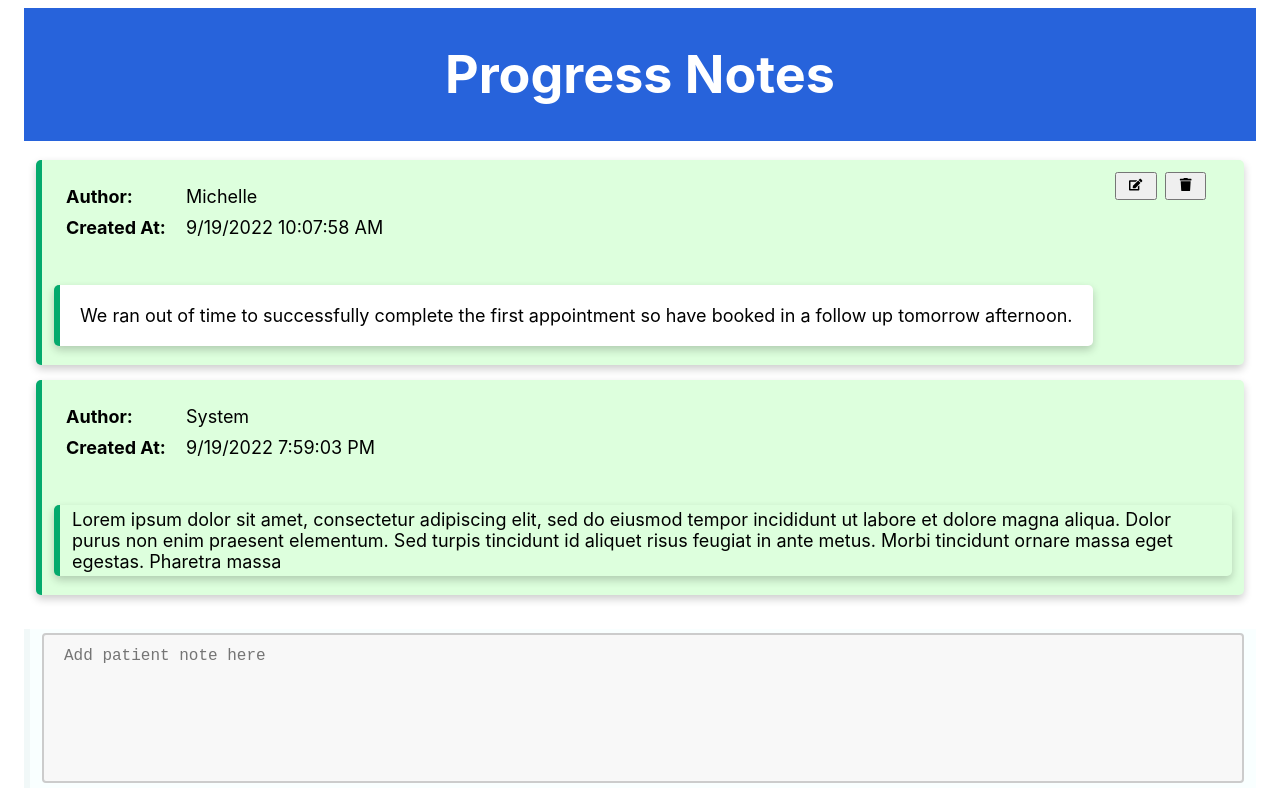
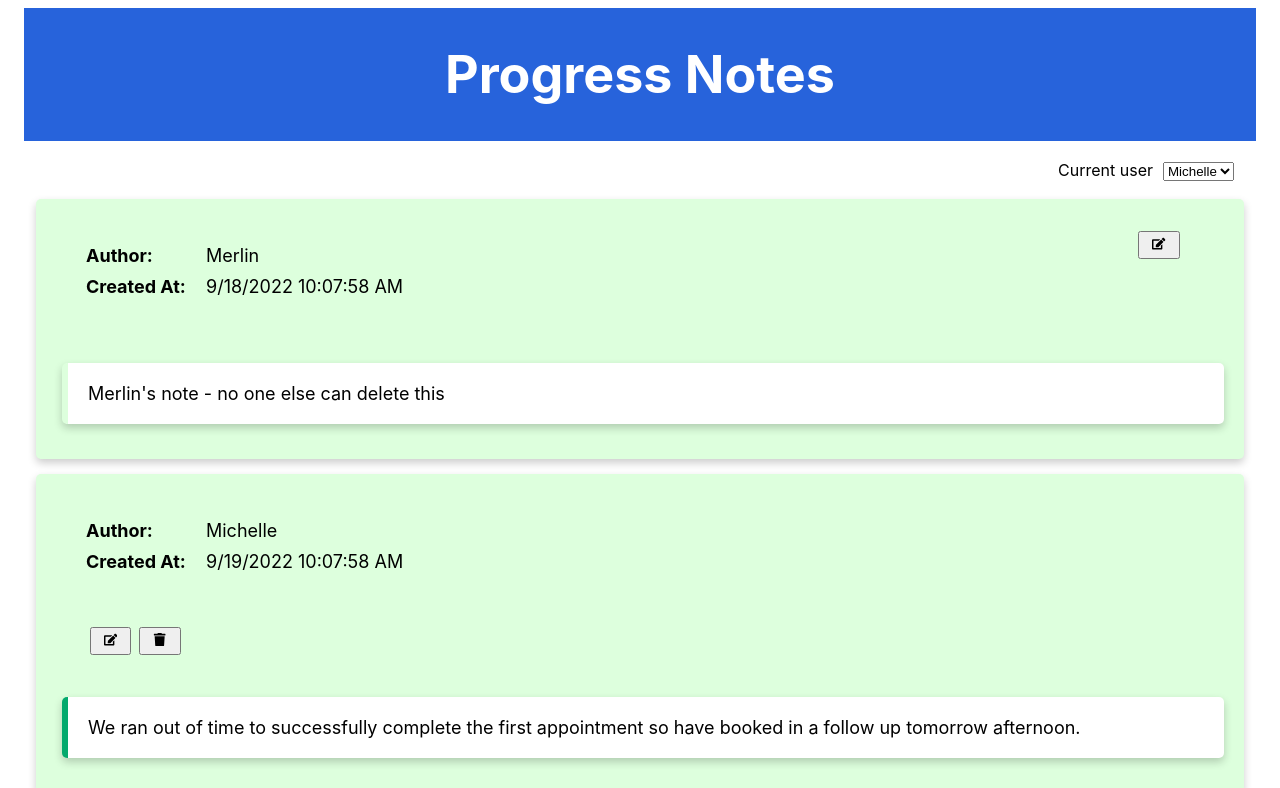
Before and after one commit to octoberclub/progress-notes-demo, a React (Create React App) app: page / in a window 1280 px wide. Shown: the top 788 px of the page. Built offline with nearby package versions, Linux system fonts and the light colour scheme; data requests are answered from the project's data file.

Commit message:
Add user switch

```diff
--- a/db.json
+++ b/db.json
@@ -12,7 +12,14 @@
       "createdAt": "2022-09-19T19:59:03.500Z",
       "author": "System",
       "authorType": "System",
-      "text": "Lorem ipsum dolor sit amet, consectetur adipiscing elit, sed do eiusmod tempor incididunt ut labore et dolore magna aliqua. Dolor purus non enim praesent elementum. Sed turpis tincidunt id aliquet risus feugiat in ante metus. Morbi tincidunt ornare massa eget egestas. Pharetra massa"
+      "text": "System Update: Patient uploaded a new questionnaire"
+    },
+    {
+      "id": 3,
+      "createdAt": "2022-09-18T10:07:58.680Z",
+      "author": "Merlin",
+      "authorType": "Clinician",
+      "text": "Merlin's note - no one else can delete this"
     }
   ],
   "users": [
--- a/src/App.css
+++ b/src/App.css
@@ -84,29 +84,29 @@ dt span {
 }
 
 .card {
-  display: flex;
-  flex-direction: row;
-  flex-wrap: wrap;
   box-shadow: 0 4px 8px 0 rgba(0, 0, 0, 0.2);
   transition: 0.3s;
   border-radius: 5px;
-  /* 5px rounded corners */
   background-color: #ddffdd;
-  border-left: 6px solid #04AA6D;
+  border-left: 6px solid #ddffdd;
   text-align: left;
   font-size: 18px;
+  padding: 20px;
+}
+
+.card-editable {
+  border-left: 6px solid #04AA6D;
 }
 
 .card-note-clinician {
-  text-align: left;
-  font-size: 18px;
+  flex-direction: row;
+  flex-basis: 100%;
   background-color:#fff;
-  padding: 20px;
 }
 
 .card-note-system {
-  text-align: left;
-  font-size: 18px;
+  flex-direction: row;
+  flex: 1;
   background-color: #ddffdd;
 }
 
@@ -114,7 +114,6 @@ dt span {
   box-shadow: 0 4px 8px 0 rgba(0, 0, 0, 0);
   transition: 0.3s;
   border-radius: 0px;
-  /* 5px rounded corners */
   background-color: #ddfcff32;
   border-left: 6px solid #16252708;
 }
@@ -125,16 +124,15 @@ dt span {
   box-shadow: 0 4px 8px 0 rgba(0, 0, 0, 0);
   transition: 0.3s;
   border-radius: 0px;
-  /* 5px rounded corners */
   background-color: #ddfcff32;
   border-left: 6px solid #16252708;
 }
 
 .note-info {
   display: flex;
-  flex-direction: column;
-  flex: 1;
-
+  flex-direction: row;
+  flex-basis: 90%;
+  flex-wrap: wrap;
 }
 
 .note-tools {
@@ -146,3 +144,11 @@ dt span {
 .card-note-clinician:hover {
   box-shadow: 0 8px 16px 0 rgba(0, 0, 0, 0.2);
 }
+
+.user-select {
+  text-align: right;
+  margin: 10px;
+}
+.user-label {
+  margin-right: 10px;
+}
--- a/src/App.tsx
+++ b/src/App.tsx
@@ -1,14 +1,21 @@
-import React from 'react';
+import React, { useState } from 'react';
+import UserContext from './UserContext';
 import './App.css';
 import ProgressNotes from './components/ProgressNotes';
+import { UserSelect } from './components/UserSelect';
 
 function App() {
+  const [user, setUser] = useState('Michelle');
+
   return (
     <div className="App">
       <header className="App-header">
         <h1>Progress Notes</h1>
       </header>
-      <ProgressNotes />
+      <UserContext.Provider value={{ user, setUser }}>
+        <UserSelect />
+        <ProgressNotes/>
+      </UserContext.Provider>
     </div>
   );
 }
--- /dev/null
+++ b/src/UserContext.tsx
@@ -0,0 +1,16 @@
+import React from "react";
+
+
+export interface UserContextType {
+    user: string;
+
+    // this is the type for state setters
+    setUser: React.Dispatch<React.SetStateAction<string>>;
+  }
+
+const UserContext = React.createContext({
+    user: '',
+    setUser: (user: string) => {}, // no-op default setter
+});
+
+export default UserContext;
--- a/src/components/NoteCard.tsx
+++ b/src/components/NoteCard.tsx
@@ -1,6 +1,7 @@
-import React, { useState } from "react";
+import React, { useState, useContext } from "react";
 import { FaEdit, FaTrash } from 'react-icons/fa';
 import classNames from 'classnames';
+import UserContext from '../UserContext';
 import deleteNote from "../api/DeleteNote";
 import { NoteAction, NoteProps } from "../reducers/NotesReducer";
 import EditNoteForm from "./EditNoteForm";
@@ -12,8 +13,13 @@ interface NoteCardProps {
 
 export default function NoteCard({ note, dispatch }: NoteCardProps) {
   const [isEditing, setIsEditing] = useState(false);
-  const canEdit = note.authorType!=="System";
+  const { user } = useContext(UserContext);
+
   const formattedDate = (date: Date) => `${date.toLocaleDateString()} ${date.toLocaleTimeString()}`;
+
+  // TODO needs a tidy up - ony edit / delete your own notes
+  const canEdit = note.authorType !== "System";
+  const canDelete = note.authorType !== "System" && note.author === user;
 
   const handleDeleteClick = () => {
     deleteNote(note.id, dispatch);
@@ -51,24 +57,32 @@ export default function NoteCard({ note, dispatch }: NoteCardProps) {
 
   const noteClass = classNames({
     card: true,
+    'card-editable': note.author===user,
     'card-note-system': note.authorType==='System',
     'card-note-clinician':note.authorType==='Clinician',
   });
 
   return (
+    <>
     <div className="card">
+      <div className="note-info">
         {renderNoteInfo(note)}
+                <div className="note-tools">
             {canEdit && (
-        <div className="note-tools">
               <button onClick={(handleEditClick)} aria-label='edit'>
                 <FaEdit />
               </button>
+            )}
+            {canDelete && (
               <button onClick={handleDeleteClick} aria-label='delete' disabled={note.authorType==="System"}>
                 <FaTrash />
               </button>
+            )}
           </div>
-      )}
+
+      </div>
       <div className={noteClass} onClick={(handleEditClick)}>{note.text}</div>
     </div>
+    </>
   );
 }
--- /dev/null
+++ b/src/components/UserSelect.tsx
@@ -0,0 +1,35 @@
+import React, { useContext, useEffect, useState } from "react";
+import UserContext from '../UserContext';
+
+export const UserSelect = () => {
+  const [users, setUsers] = useState<string[]>([]);
+  const { user, setUser } = useContext(UserContext);
+
+  useEffect(() => {
+    const loadUsers = async () => {
+      // TODO read users from API and do auth login to set current user
+      setUsers(['Michelle', 'Merlin']);
+    };
+
+    loadUsers();
+  }, []);
+
+  const handleSelect = (e: React.ChangeEvent<HTMLSelectElement> ) => {
+    setUser(e.target.value);
+  }
+
+  const renderUserOptions = () => {
+    return users.map((user) => <option key={user} value={user}>{user}</option>);
+  };
+
+  return (
+    <div className="user-select">
+      <label className="user-label">Current user</label>
+      <select name="users" id="users" value={user} onChange={handleSelect}>
+        {renderUserOptions()}
+      </select>
+    </div>
+  );
+};
+
+export default UserSelect;
--- a/src/mocks/handlers.js
+++ b/src/mocks/handlers.js
@@ -9,11 +9,11 @@ const notes = [
         "text": "We ran out of time to successfully complete the first appointment so have booked in a follow up tomorrow afternoon."
     },
     {
+        "id": 2,
         "createdAt": "2022-09-19T17:25:39.295Z",
         "author": "System",
         "authorType": "System",
-        "text": "A file was uploaded on 19th September 2022 for viewing later",
-        "id": 2
+        "text": "A file was uploaded on 19th September 2022 for viewing later"
     }
 ];
 
@@ -27,7 +27,7 @@ export const handlers = [
   rest.post('http://localhost/notes/', (req, res, ctx) => {
     return res(
       ctx.status(201),
-      ctx.json({ id: 2 }),
+      ctx.json({ id: 3 }),
     );
   }),
   rest.delete('http://localhost/notes/1', (req, res, ctx) => {
```
Also changed, not shown: 1 other file (tests, documents, lock files or other folders). Lines whose indentation alone changed are shown as unchanged.
